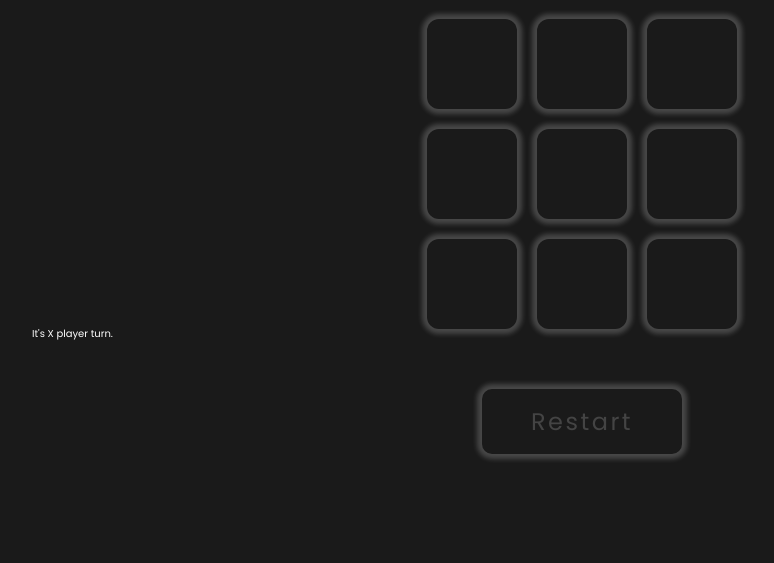
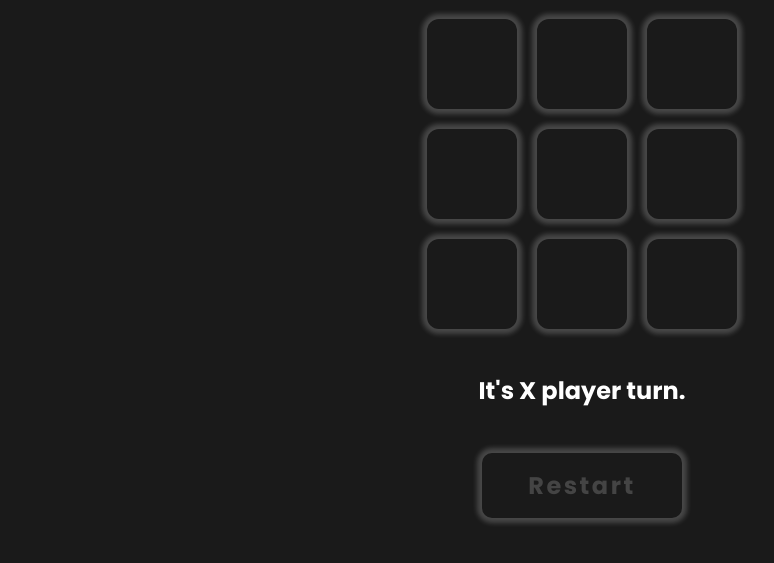
Before and after one commit to Andreja011/tic-tac-toe, a plain HTML site: page index.html in a window 1280 px wide. Both pictures are taken after a click on the button "Restart". Shown: the part 179-742 px from the top of the page, without its empty margins (58-832 px from the left). Drawn offline with nearby package versions, Linux system fonts and the light colour scheme.

Commit message:
Edited status display styling

```diff
--- a/index.html
+++ b/index.html
@@ -29,7 +29,7 @@
       </div>
     </main>
     <div class="status-display">
-      <p class="status-display-text"></p>
+      <!-- <p class="status-display-text"></p> -->
     </div>
     <button class="restart-btn" type="reset">Restart</button>
   </div>
--- a/script.js
+++ b/script.js
@@ -5,7 +5,7 @@ const statusDisplay = document.querySelector(`.status-display`);
 let gameActive = true;
 let currentPlayer = 'X';
 let gameState = ['', '', '', '', '', '', '', '', ''];
-const winningMessage = () => `Player ${currentPlayer}, has won!`;
+const winningMessage = () => `Player ${currentPlayer} has won!`;
 const drawMessage = () => 'Game ended in a draw';
 const currentPlayerTurn = () => `It's ${currentPlayer} player turn.`;
 
@@ -83,7 +83,9 @@ function handleRestartGame() {
   currentPlayer = 'X';
   gameState = ['', '', '', '', '', '', '', '', ''];
   statusDisplay.innerHTML = currentPlayerTurn();
-  document.querySelectorAll('.cell').forEach((cell) => (cell.innerHTML = ''));
+  document
+    .querySelectorAll('.section-board-grid-square')
+    .forEach((cell) => (cell.innerHTML = ''));
 }
 
 document
--- a/style.css
+++ b/style.css
@@ -77,8 +77,19 @@ button {
   cursor: not-allowed;
 }
 
-.winning-message {
+.status-display {
   margin: 5rem auto;
+  width: 110rem;
+  font-size: 2.4rem;
+  font-weight: 700;
+  transition: all 0.5s;
+
+  display: flex;
+  justify-content: center;
+}
+
+.status-display:hover {
+  text-shadow: 0 0 10px #fff, 0 0 40px #fff;
 }
 
 .restart-btn {
@@ -86,6 +97,7 @@ button {
   color: #444;
   letter-spacing: 2.5px;
   font-size: 2.4rem;
+  font-weight: 700;
   margin: 5rem auto;
   padding: 1.5rem;
   width: 20rem;
```
